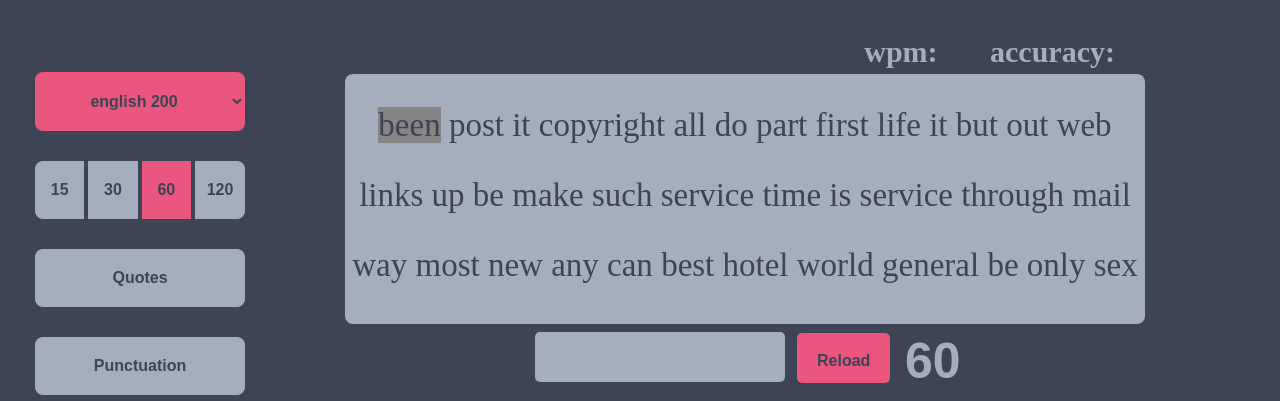
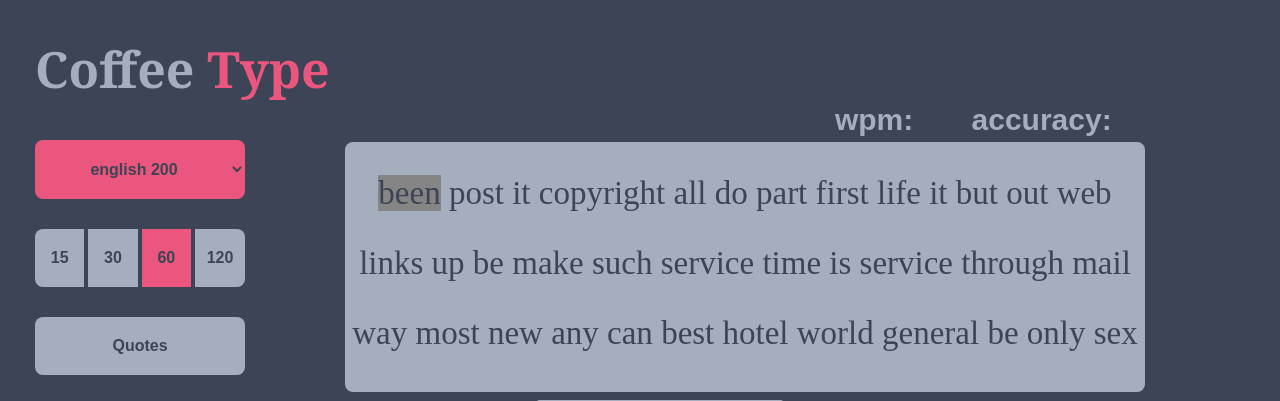
Before and after one commit to ariabrams65/CoffeeType, a Flask app: page / in a window 1280 px wide. Shown: the top 401 px of the page. Run offline with Flask 2, Linux system fonts and the light colour scheme.

Commit message:
more themes as well as title

```diff
--- a/static/index.js
+++ b/static/index.js
@@ -204,7 +204,7 @@ function startTest(timed) {
 
 function endTest() {
     let wpm = ((testData.correctChars / 5) / elapsedTime()) * 60;
-    wpm = Math.round(wmp);
+    wpm = Math.round(wpm);
     let acc = Math.round((testData.correctChars / testData.charsTyped) * 100);
     let results = document.querySelector('#results p');
     results.innerHTML = `wpm: ${wpm}    accuracy: ${acc}%`;
--- a/static/styles/index.css
+++ b/static/styles/index.css
@@ -2,13 +2,15 @@ body {
     margin: 35px;
 }
 
-.navbar {
-    display: none;
-    list-style-type: none;
+#navbar {
+}
+
+#title {
+    display: inline-block;
     margin: 0;
-    padding: 0;
-    overflow: hidden;
-    background-color: rgb(40, 39, 39);
+    font-size: 50px;
+    font-weight: 1000;
+    font-family: Georgia, 'Times New Roman', Times, serif;
 }
 
 #flex-container {
@@ -82,6 +84,7 @@ body {
     float: right;
     font-size: 30px;
     font-weight: bold;
+    font-family: sans-serif;
     white-space:pre;
 }
 
@@ -209,3 +212,8 @@ body {
     background-color: #ffe884;
     color: #38496a;
 }
+
+#halloween {
+    background-color: #eb6123;
+    color: black;
+}
--- a/static/styles/themes/gumdrop.css
+++ b/static/styles/themes/gumdrop.css
@@ -33,3 +33,11 @@ body {
 .incorrect-color {
     color: #ea567d;
 }
+
+.coffee-color {
+    color: #a5aebe;
+}
+
+.type-color {
+    color: #ea567d;
+}
--- a/templates/base.html
+++ b/templates/base.html
@@ -11,11 +11,12 @@
     {% endblock %}
 </head>
 <body>
-    <ul class="navbar">
-        <li class="float-left"><a href="{{ url_for('views.home') }}">Home</a></li>
-        <li class="float-left"><a href="{{ url_for('views.settings') }}">Settings</a></li>
-        <li class="float-right"><a class="active" href="{{ url_for('views.login') }}">Login</a></li>
-    </ul>
+    <div id="navbar">
+        <h1 id="title" class="test-info">
+            <span class="coffee-color">Coffee</span>
+            <span class="type-color">Type</span>
+        </h1>
+    </div>
     {% block content %}
     {% endblock %}
 </body>
--- a/templates/index.html
+++ b/templates/index.html
@@ -73,6 +73,7 @@
 <div id="theme-dropup" class="btn-text-color">
     <button value="gumdrop" id="cur-theme-btn">gumdrop</button>
     <div id="theme-content">
+        <button value="halloween" id="halloween">halloween</button>
         <button value="sun scorched" id="sunscorched">sun scorched</button>
         <button value="clay" id="clay">clay</button>
         <button value="gumdrop" id="gumdrop">gumdrop</button>
```
Also changed, not shown: static/styles/themes/halloween.css (added, +35 -0 lines).
